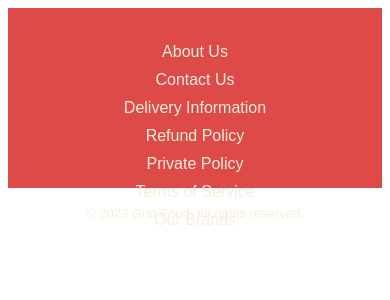
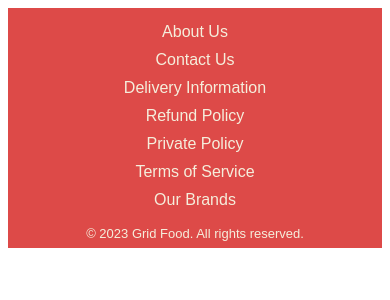
Before and after one commit to Layla-Hammoud/E-Menue, a React (Vite) app: page / in a window 390 px wide. Shown: the top 300 px of the page. Built offline with nearby package versions, Linux system fonts and the light colour scheme.

Commit message:
fix the bug in the footer component
fix the bug in the footer component I was using element selector to select the footer instead of the class selector

```diff
--- a/src/components/Footer.css
+++ b/src/components/Footer.css
@@ -28,10 +28,12 @@ footer{
 .footer-item:hover{
     scale:1.05;
  }
+
  @media screen and (max-width:800px){
     .footer-item{
         flex: 0 0 30%;
-        margin: 5px;
+        padding-top: 5px;
+        padding-bottom: 5px;
     }
     .footer{
         height:120px
@@ -49,13 +51,16 @@ footer{
     }
     .footer-item{
         flex:1 1 100%;
+        padding: 5px;
+
 
     }
-    footer{
-        padding: 30px;
+    .footer{
+        padding: 10px;
+        height: 220px;
     }
     .copyRights{
         position: relative;
-        top: 100px;
+        top: 140px;
     }
  }
```
